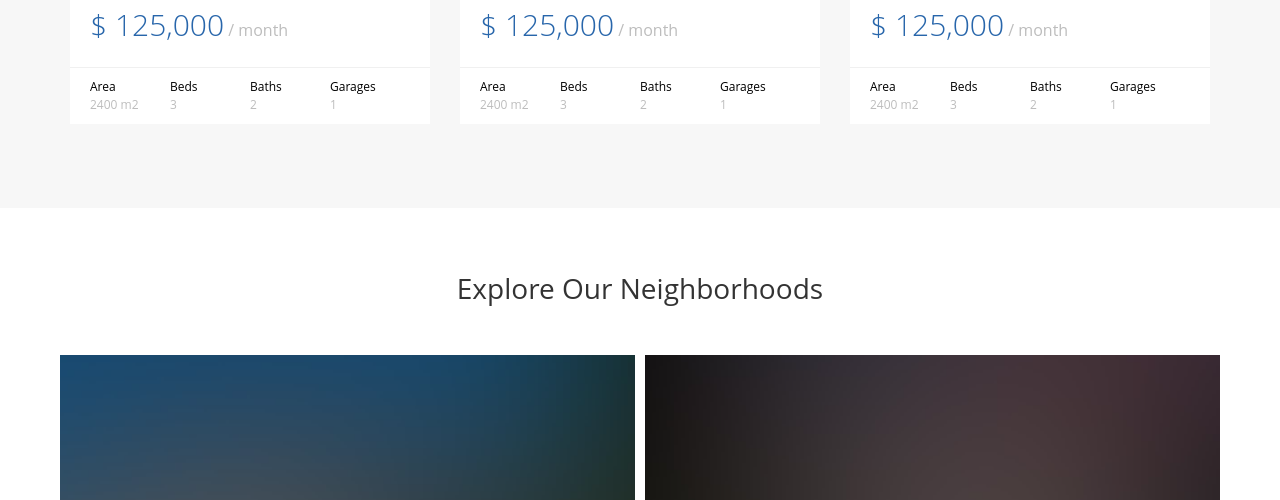
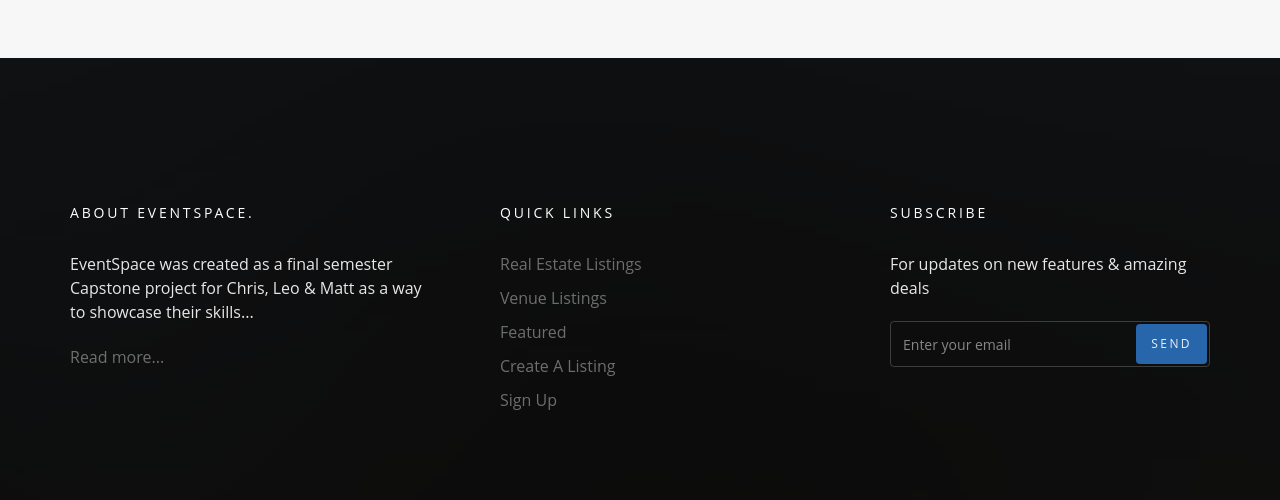
Before and after one commit to mperrotBI/Capstone, a website: page EventSpace/properties.html in a window 1280 px wide. Shown: the part 1333-1833 px from the top of the page. Drawn offline with Linux system fonts and the light colour scheme; files whose address does not match are found by name.

Commit message:
Add files via upload

```diff
--- a/EventSpace/properties.html
+++ b/EventSpace/properties.html
@@ -3,13 +3,13 @@
   <head>
     <meta charset="utf-8">
     <meta name="viewport" content="width=device-width, initial-scale=1">
-    <title>uiCookies:Haus &mdash; Free Bootstrap Theme, Free Responsive Bootstrap Website Template</title>
-    <meta name="description" content="Free Bootstrap Theme by uicookies.com">
-    <meta name="keywords" content="free website templates, free bootstrap themes, free template, free bootstrap, free website template">
+    <title>Event Space - Properties</title>
+    <meta name="description" content="Find your space.">
+    <meta name="keywords" content="event, space, eventspace, apartments, venues, properties, for sale, for rent, renting">
 
     <!-- <link href="https://fonts.googleapis.com/css?family=Open+Sans:300,400" rel="stylesheet"> -->
     <link rel="stylesheet" href="css/styles-merged.css">
-    <link rel="stylesheet" href="css/style.min.css">
+    <link rel="stylesheet" href="css/style.css">
     <link rel="stylesheet" href="css/custom.css">
 
     <!--[if lt IE 9]>
@@ -25,7 +25,7 @@
 
   <header role="banner" class="probootstrap-header">
     <div class="container">
-        <a href="index.html" class="probootstrap-logo">Event Space<span>.</span></a>
+        <a href="index.html" class="probootstrap-logo">Event Space<span></span></a>
 
         <a href="#" class="probootstrap-burger-menu visible-xs" ><i>Menu</i></a>
         <div class="mobile-menu-overlay"></div>
@@ -34,14 +34,14 @@
           <ul class="probootstrap-main-nav">
             <li><a href="index.html">Home</a></li>
             <li class="active"><a href="properties.html">Properties</a></li>
-            <li><a href="events.html">Events</a></li>
+            <li><a href="events.html">Venues</a></li>
             <li><a href="about.html">About</a></li>
             <li><a href="profile.html">Profile</a></li>
           </ul>
           <div class="extra-text visible-xs">
             <a href="#" class="probootstrap-burger-menu"><i>Menu</i></a>
-            <h5>Address</h5>
-            <p>198 West 21th Street, Suite 721 New York NY 10016</p>
+            <!-- <h5>Address</h5>
+            <p>198 West 21th Street, Suite 721 New York NY 10016</p> -->
             <h5>Connect</h5>
             <ul class="social-buttons">
               <li><a href="#"><i class="icon-twitter"></i></a></li>
@@ -312,7 +312,7 @@
 
 
 
-  <section class="probootstrap-section">
+  <!-- <section class="probootstrap-section">
     <div class="container">
       <div class="row heading">
         <h2 class="mt0 mb50 text-center">Explore Our Neighborhoods</h2>
@@ -369,10 +369,10 @@
 
       </div>
     </div>
-  </section>
+  </section> -->
   <!-- END: section -->
 
-  <section class="probootstrap-half reverse">
+  <!-- <section class="probootstrap-half reverse">
     <div class="image-wrap">
       <div class="image" style="background-image: url(img/slider_5.jpg);"></div>
     </div>
@@ -383,31 +383,31 @@
       <p class="mb50">A small river named Duden flows by their place and supplies it with the necessary regelialia. It is a paradisematic country, in which roasted parts of sentences fly into your mouth.</p>
       <p><a href="#" class="btn btn-primary mb10">Find out more</a></p>
     </div>
-  </section>
+  </section> -->
 
   <footer class="probootstrap-footer probootstrap-bg" style="background-image: url(img/slider_3.jpg)">
     <div class="container">
       <div class="row mb60">
-        <div class="col-md-3">
+        <div class="col-md-4">
           <div class="probootstrap-footer-widget">
-            <h4 class="heading">About Haus.</h4>
-            <p>Far far away, behind the word mountains, far from the countries Vokalia and Consonantia, there live the blind texts. </p>
+            <h4 class="heading">About EventSpace.</h4>
+            <p>EventSpace was created as a final semester Capstone project for Chris, Leo & Matt as a way to showcase their skills...</p>
             <p><a href="#">Read more...</a></p>
           </div>
         </div>
-        <div class="col-md-3">
+        <div class="col-md-4">
           <div class="probootstrap-footer-widget probootstrap-link-wrap">
             <h4 class="heading">Quick Links</h4>
             <ul class="stack-link">
-              <li><a href="#">Property Listing</a></li>
-              <li><a href="#">Rent Properties</a></li>
-              <li><a href="#">Sell Properties</a></li>
-              <li><a href="#">Agents</a></li>
-              <li><a href="#">Testimonial</a></li>
+              <li><a href="#">Real Estate Listings</a></li>
+              <li><a href="#">Venue Listings</a></li>
+              <li><a href="#">Featured</a></li>
+              <li><a href="#">Create A Listing</a></li>
+              <li><a href="#">Sign Up</a></li>
             </ul>
           </div>
         </div>
-        <div class="col-md-3">
+        <!-- <div class="col-md-3">
           <div class="probootstrap-footer-widget">
             <h4 class="heading">Popular Cities</h4>
             <ul class="stack-link">
@@ -418,11 +418,11 @@
               <li><a href="#">Los Angeles <small>(342 properties)</small></a></li>
             </ul>
           </div>
-        </div>
-        <div class="col-md-3">
+        </div> -->
+        <div class="col-md-4">
           <div class="probootstrap-footer-widget probootstrap-link-wrap">
             <h4 class="heading">Subscribe</h4>
-            <p>Far far away behind the word mountains far from.</p>
+            <p>For updates on new features & amazing deals</p>
             <form action="#">
               <div class="form-field">
                 <input type="text" class="form-control" placeholder="Enter your email">
@@ -435,7 +435,7 @@
       <div class="row copyright">
         <div class="col-md-6">
           <div class="probootstrap-footer-widget">
-            <p>&copy; 2017 <a href="https://uicookies.com/">uiCookies:Haus</a>. Designed by <a href="https://uicookies.com/">uicookies.com</a> <br> Demo Photos from <a href="https://pixabay.com/">Pixabay</a> &amp; <a href="https://unsplash.com/">Unsplash</a></p>
+            <p>&copy; 2019 <a href="#">EventSpace</a></p>
           </div>
         </div>
         <div class="col-md-6">
```
Also changed, not shown: EventSpace/index.html (+2 -2 lines), EventSpace/profile.html (+1 -1 lines).
